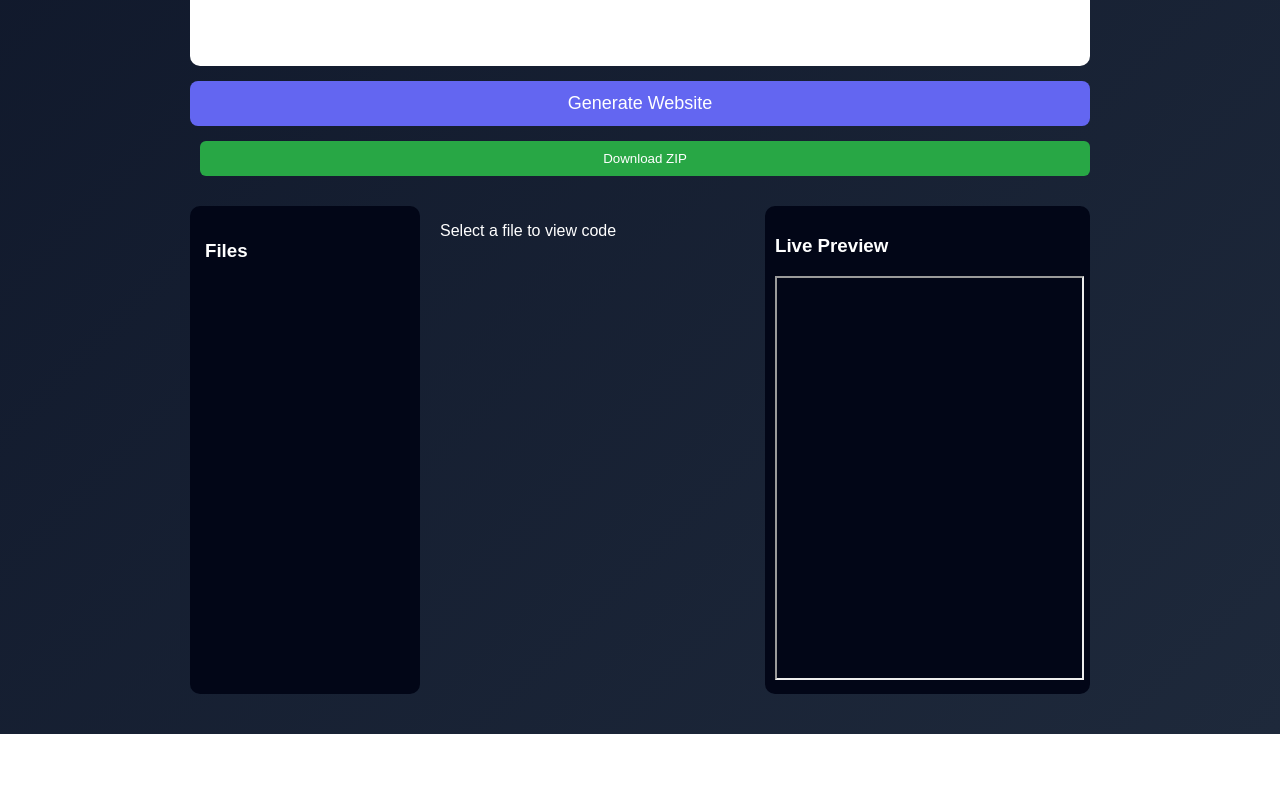
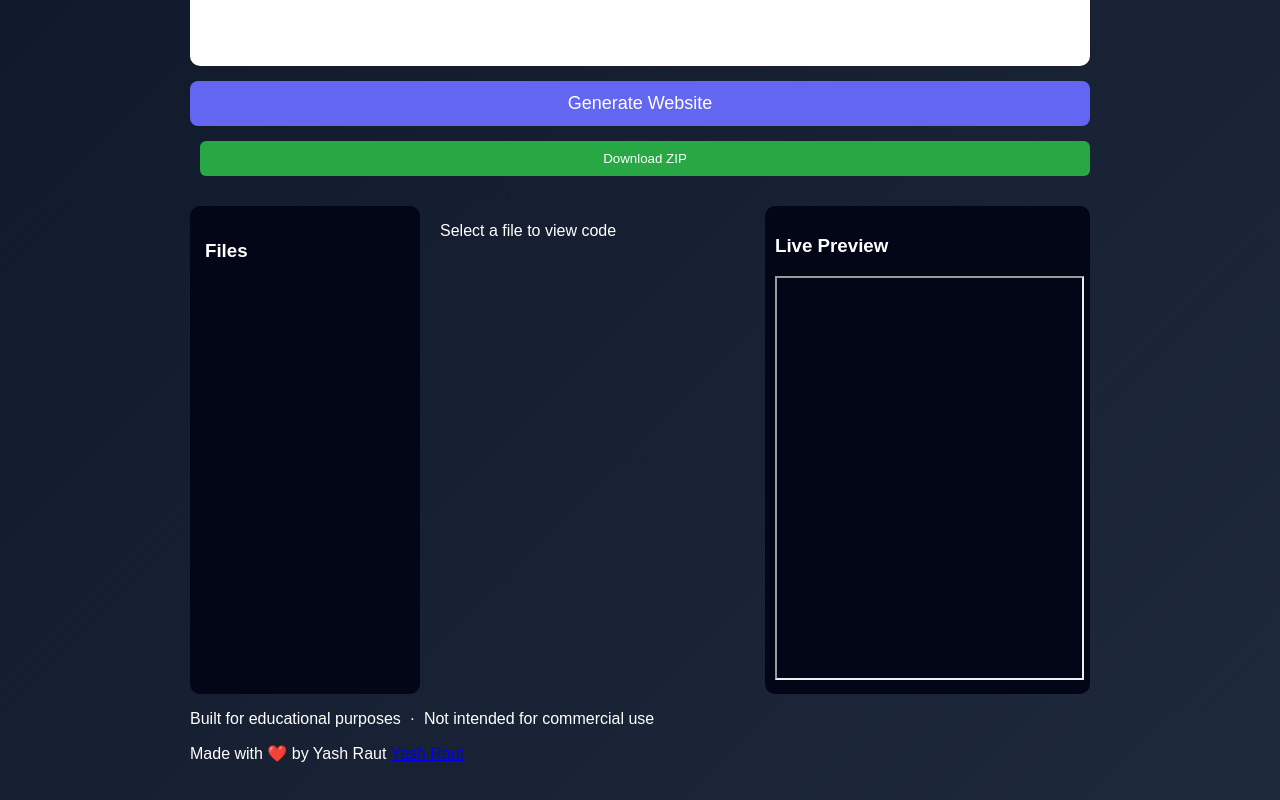
Before and after one commit to Yash-Raut0801/AI-WebGen, a React (Create React App) app in the folder client/: page / in a window 1280 px wide. Shown: the part 304-1104 px from the top of the page. Before the commit the page ends 1038 px from the top, so only its background shows below. Built offline with nearby package versions, Linux system fonts and the light colour scheme.

Commit message:
Added footer

```diff
--- a/client/src/App.js
+++ b/client/src/App.js
@@ -326,6 +326,22 @@ Large full-stack projects may need to be downloaded and run locally."
         </div>
 
       </div>
+      {/* Footer */}
+      <footer className="footer">
+        <p>
+          Built for educational purposes &nbsp;·&nbsp; Not intended for commercial use
+        </p>
+        <p>
+          Made with ❤️ by{" Yash Raut "}
+          <a
+            href="https://github.com/Yash-Raut0801"
+            target="_blank"
+            rel="noopener noreferrer"
+          >
+            Yash Raut
+          </a>
+        </p>
+      </footer>
 
     </div>
 
```
